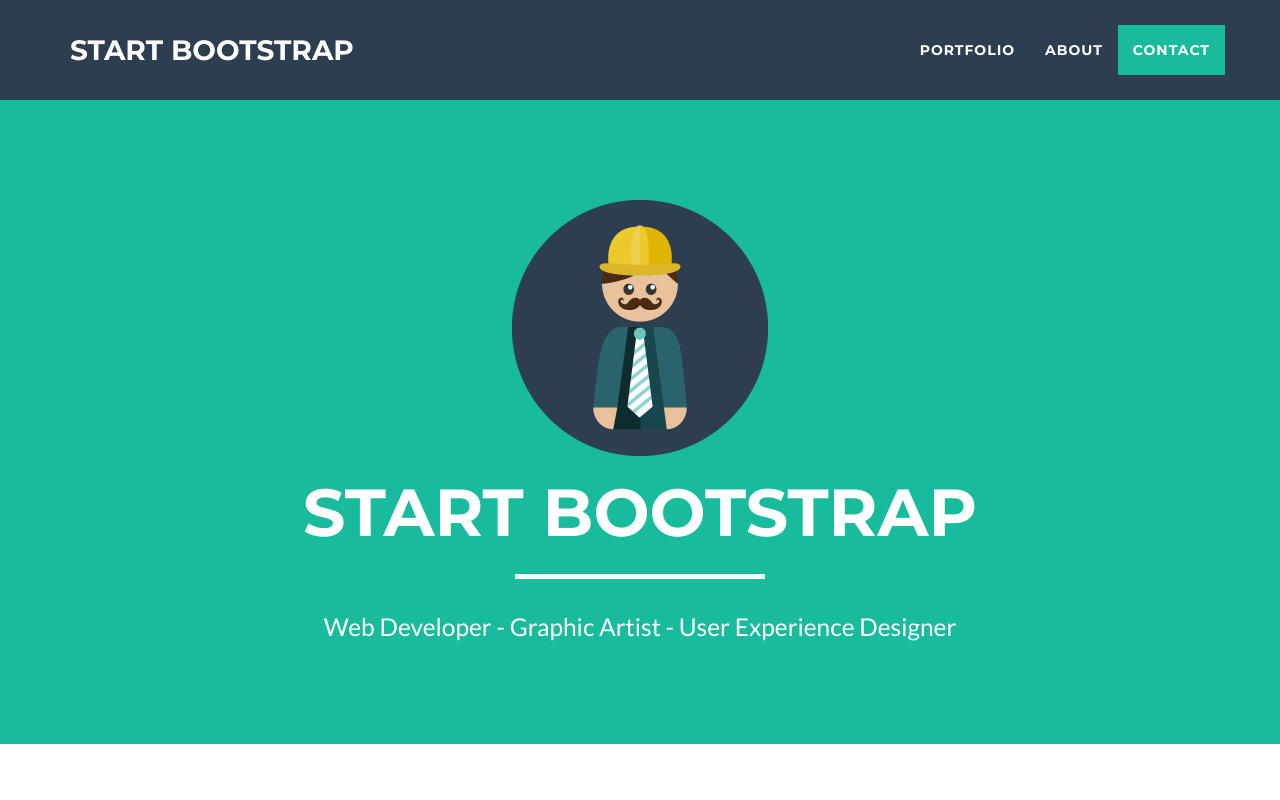
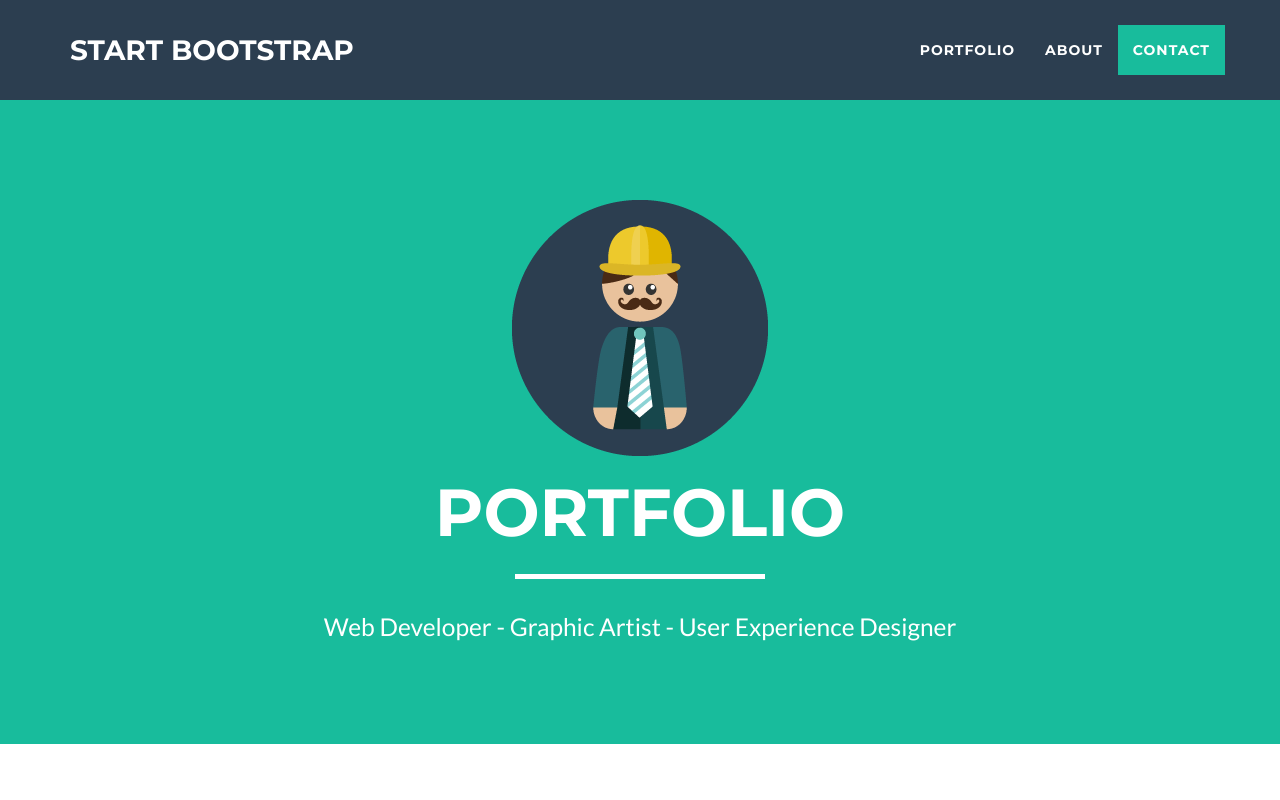
Before and after one commit to hateauk12/hateauk12.github.io, a website: page index.html in a window 1280 px wide. Shown: the top 800 px of the page. Drawn offline with nearby package versions, Linux system fonts and the light colour scheme.

Commit message:
Update index.html
메인타이틀

```diff
--- a/index.html
+++ b/index.html
@@ -74,7 +74,7 @@
                 <div class="col-lg-12">
                     <img class="img-responsive" src="img/profile.png" alt="">
                     <div class="intro-text">
-                        <h1 class="name">Start Bootstrap</h1>
+                        <h1 class="name">PortFolio</h1>
                         <hr class="star-light">
                         <span class="skills">Web Developer - Graphic Artist - User Experience Designer</span>
                     </div>
```
